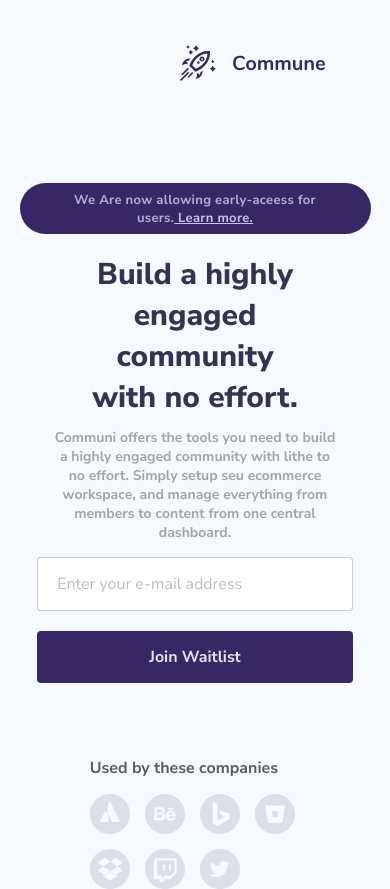
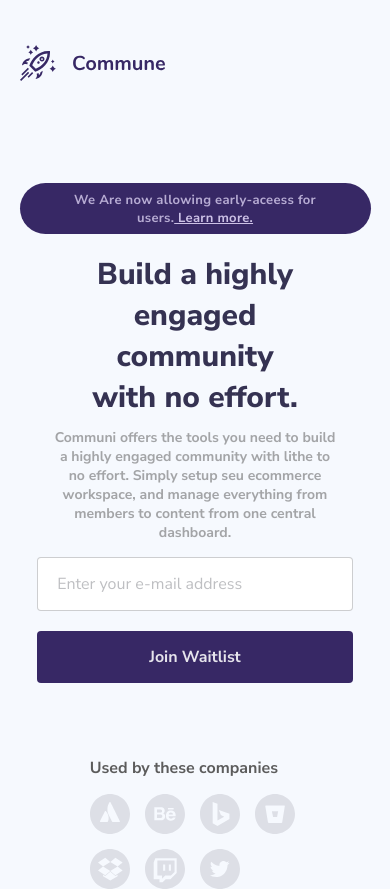
Before and after one commit to viniciusapacite/commune, a plain HTML site: page index.html in a window 390 px wide. Drawn offline with nearby package versions, Linux system fonts and the light colour scheme; files that its build step writes are made by us from their sources.

```diff
--- a/css/style.scss
+++ b/css/style.scss
@@ -169,6 +169,7 @@
 //media screen de 500px a 768px
 
 @media screen and (min-width:300px) and (max-width:768px){
+
     div.center {
         max-width: 100%;
         width: 100%;
@@ -233,9 +234,6 @@
 
 @media screen and (max-width:1024px) {
 
-    div.logo {
-        margin-left: 10rem;
-    }
 
     div.center {
     width: 100%;
```
